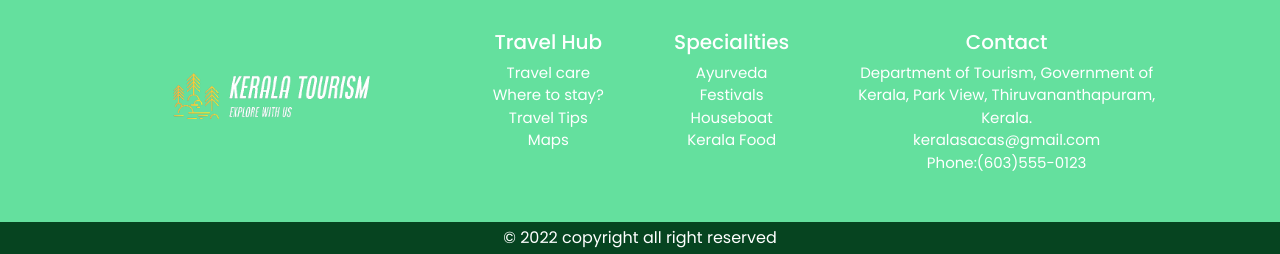
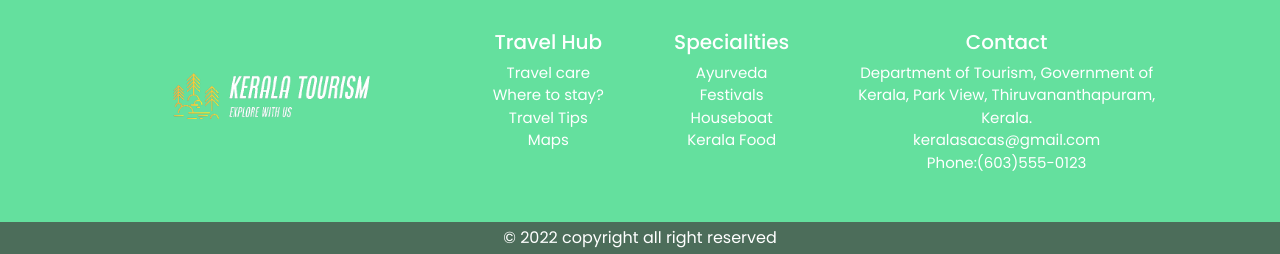
Before and after one commit to PratheeshAcharath/Kerala-Tourism-Assignment-, a plain HTML site: page index.html in a window 1280 px wide. Shown: the part 849-1103 px from the top of the page. Drawn offline with nearby package versions, Linux system fonts and the light colour scheme.

Commit message:
Update style.css

```diff
--- a/css/style.css
+++ b/css/style.css
@@ -436,7 +436,7 @@ label:hover{
 }
 
 .footer-bottom {
-  background-color:#064420;
+  background-color:#4c6d5a;
 }
 
 .footer-row a:hover {
```
